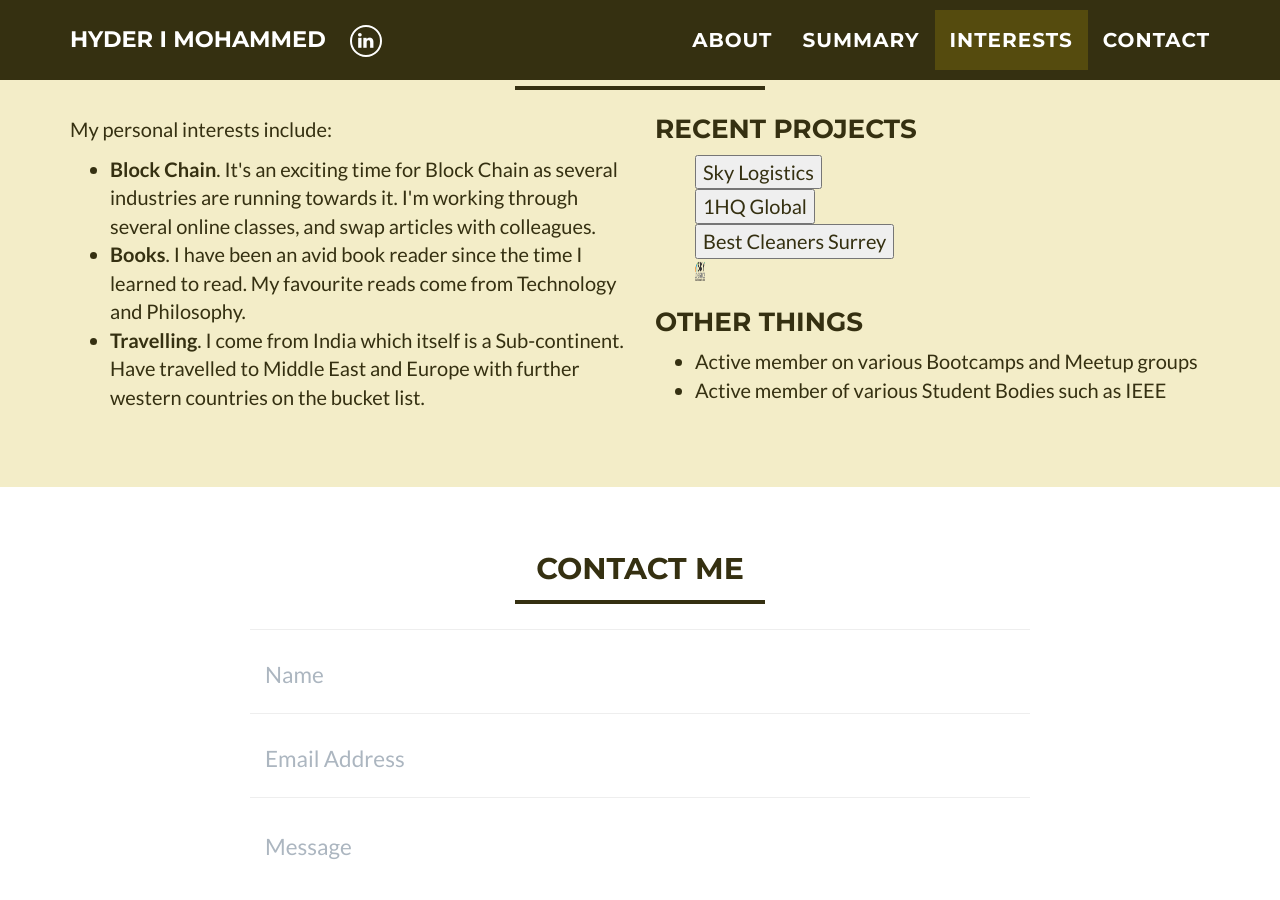
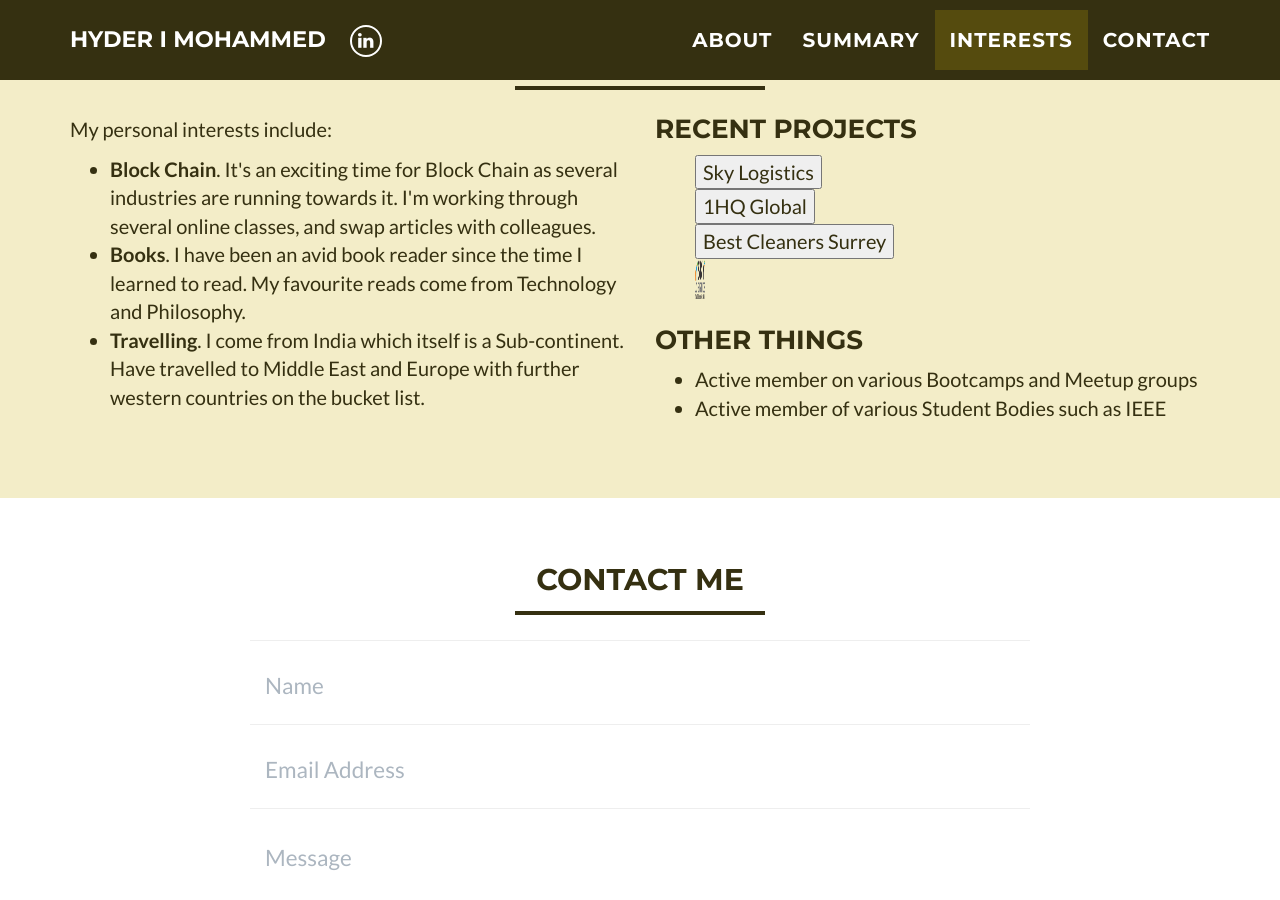
Before and after one commit to mohammedhyderimtiaz/mohammedhyderimtiaz.github.io, a Jekyll site: the page built from index.html, in a window 1280 px wide and 900 px high, scrolled down 1708 px. Built offline with Jekyll 4.4.1, drawn with Linux system fonts in a browser that asks for light colours.

Commit message:
Update _includes/interests.html

```diff
--- a/_includes/interests.html
+++ b/_includes/interests.html
@@ -36,7 +36,7 @@
         <button onclick="location.href='https://bestcleanerssurrey.co.uk/'" type="button">
        Best Cleaners Surrey</button>
 </br>
-       <input type="image" alt="Submit" width="10" height="20" onclick="location.href='http://www.skylogisticshub.com/'"
+       <input type="image" alt="Submit" width="10" height="40" onclick="location.href='http://www.skylogisticshub.com/'"
        src="img/skylogo.png">
 
   		    </ul>
```
